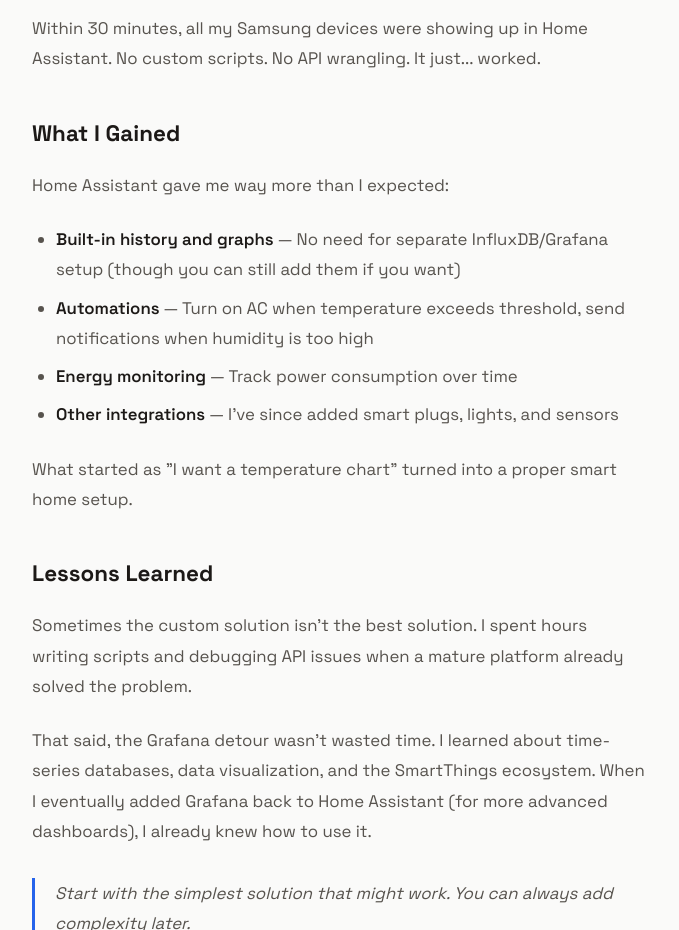
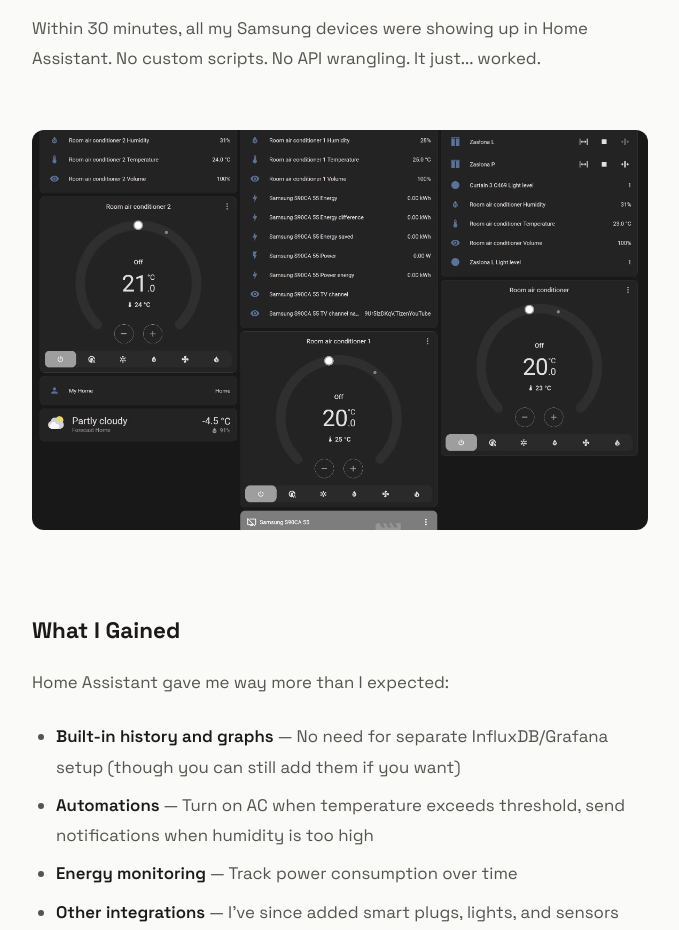
Before and after one commit to oscyp/the-domas, a plain HTML site: page blog/samsung-ac-monitoring-grafana-home-assistant/index.html in a window 1280 px wide. Shown: the part 2320-3250 px from the top of the page, without its empty margins (300-979 px from the left). Drawn offline with Linux system fonts and the light colour scheme.

Commit message:
image fix

```diff
--- a/blog/samsung-ac-monitoring-grafana-home-assistant/index.html
+++ b/blog/samsung-ac-monitoring-grafana-home-assistant/index.html
@@ -446,6 +446,8 @@
 
     <p>Within 30 minutes, all my Samsung devices were showing up in Home Assistant. No custom scripts. No API wrangling. It just... worked.</p>
 
+    <img src="../../assets/blog/home-assistant.webp" alt="Home Assistant dashboard showing Samsung AC entities and temperature data" class="article-hero">
+
     <h2>What I Gained</h2>
 
     <p>Home Assistant gave me way more than I expected:</p>
```
